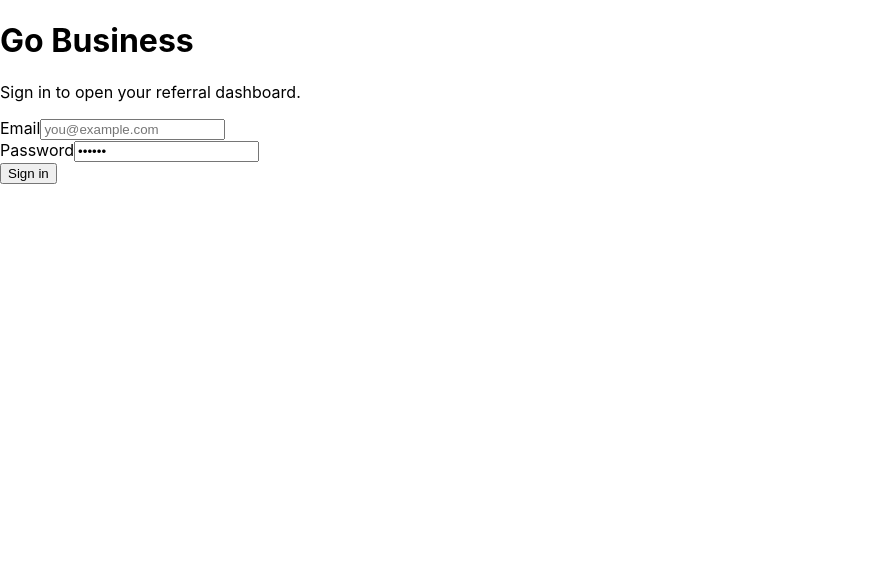
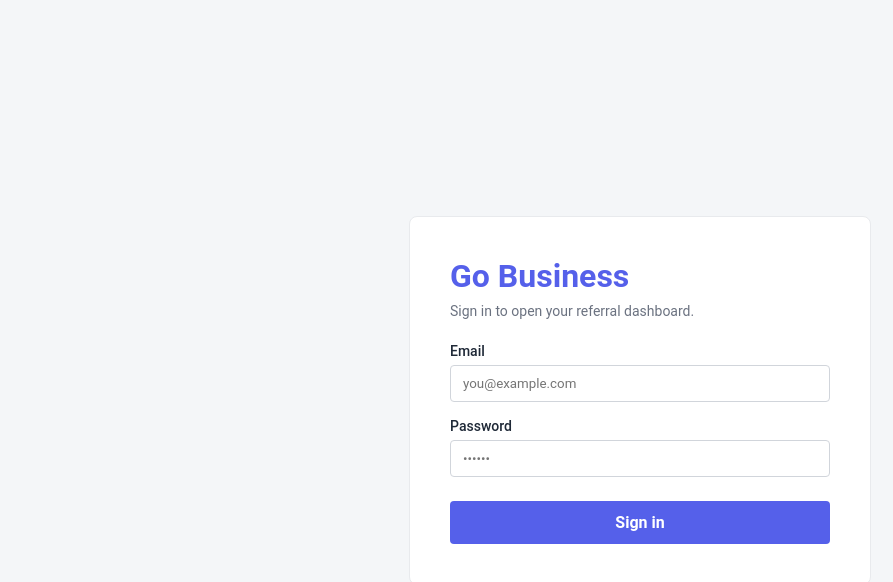
Before and after one commit to bhanuprakash47/gobusiness-referral-hub, a React (Create React App) app: page /login in a window 1280 px wide. Shown: the top 582 px of the page, without its empty margins (0-893 px from the left). Built offline with nearby package versions, Linux system fonts and the light colour scheme.

Commit message:
login css added

```diff
--- a/src/components/Login/index.css
+++ b/src/components/Login/index.css
@@ -0,0 +1,99 @@
+html, body, #root {
+  height: 100%;
+  margin: 0;
+  overflow: hidden;
+}
+
+body {
+  background-color: #F4F6F8;
+}
+
+.bg-container {
+  background-color: #F4F6F8;
+  min-height: 100vh;
+  padding: 0;
+  display: flex;
+  flex-direction: column;
+  justify-content: center;
+  align-items: center;
+}
+
+.login-card {
+  background-color: #FFFFFF;
+  border: 1px solid #E8EAED;
+  border-radius: 8px;
+  padding: 40px;
+  width: 380px;
+}
+
+.title {
+  font-family: "Roboto";
+  font-size: 32px;
+  font-weight: 600;
+  color: #5560EA;
+  margin: 0 0 8px 0;
+}
+
+.description {
+  font-family: "Roboto";
+  font-size: 14px;
+  color: #6B7280;
+  margin: 0 0 24px 0;
+}
+
+.login-form {
+  margin: 0;
+  display: flex;
+  flex-direction: column;
+  gap: 16px;
+}
+
+.input-container {
+  display: flex;
+  flex-direction: column;
+  gap: 6px;
+}
+
+.label {
+  font-family: "Roboto";
+  font-size: 14px;
+  font-weight: 500;
+  color: #1F2937;
+}
+
+.input-el {
+  padding: 10px 12px;
+  border: 1px solid #D1D5DB;
+  border-radius: 4px;
+  font-family: "Roboto";
+  font-size: 14x;
+  outline: none;
+}
+
+
+
+.login-button {
+  padding: 12px;
+  background-color: #5560EA;
+  color: #FFFFFF;
+  border: none;
+  border-radius: 4px;
+  font-family: "Roboto";
+  font-size: 16px;
+  font-weight: 600;
+  cursor: pointer;
+  margin-top: 8px;
+  transition: background-color 0.2s;
+}
+
+.login-button:hover {
+  background-color: #4550D0;
+}
+
+.error-msg {
+  color: #DC2626;
+  font-family: "Roboto";
+  font-size: 15px;
+  margin: 8px 0 0 0;
+  text-align: center
+}
--- a/src/components/Login/index.jsx
+++ b/src/components/Login/index.jsx
@@ -3,9 +3,11 @@ import {useNavigate} from "react-router-dom"
 import axios from "axios";
 import Cookies from "js-cookie"
 
+import "./index.css"
+
 const Login=()=>{
     const [email,setEmail]=useState("")
-    const [password,setPassword]=useState("eresrs")
+    const [password,setPassword]=useState("")
     const [errMsg,setErrMsg]=useState("")
 
     const navigate=useNavigate()
@@ -66,7 +68,7 @@ const Login=()=>{
                             type="password"
                             id="password"
                             className="input-el"
-                            placeholder="password"
+                            placeholder="••••••"
                             value={password}
                             onChange={(event)=>{setPassword(event.target.value)}}
                         />
```
